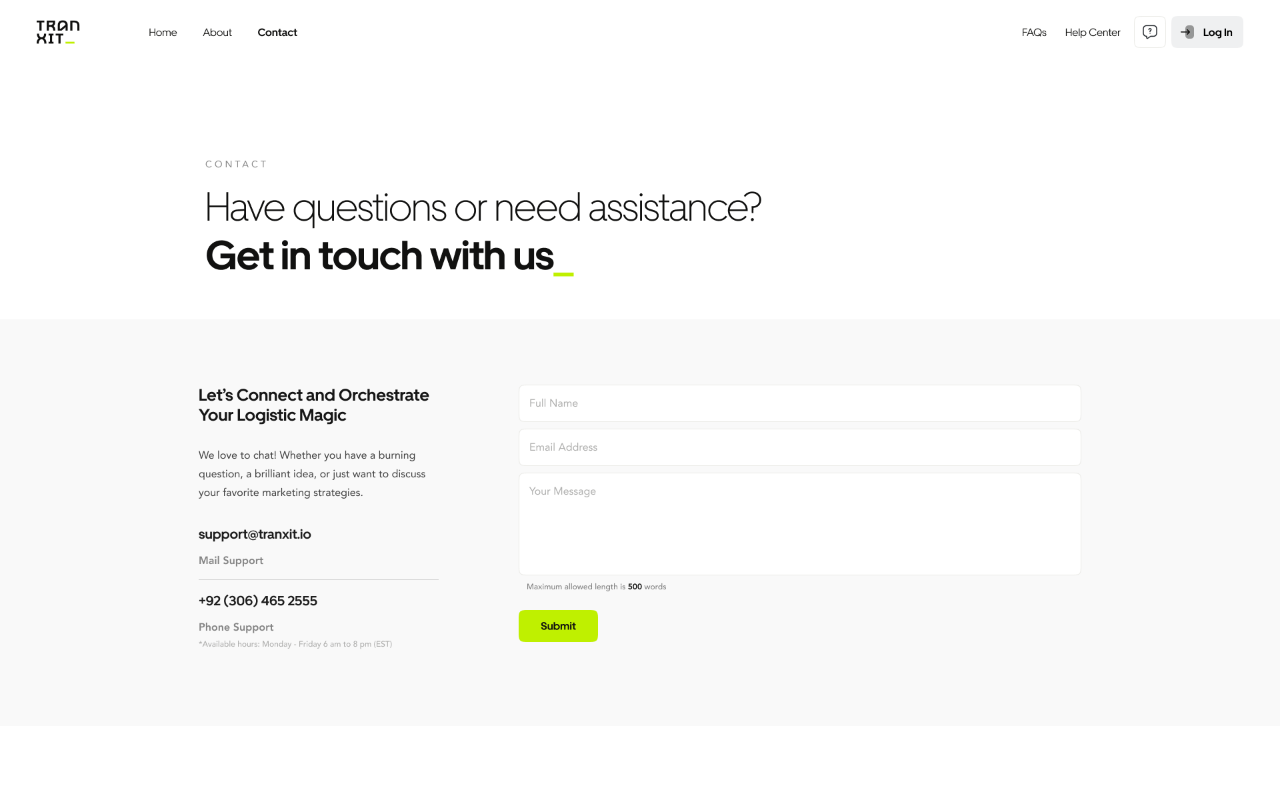
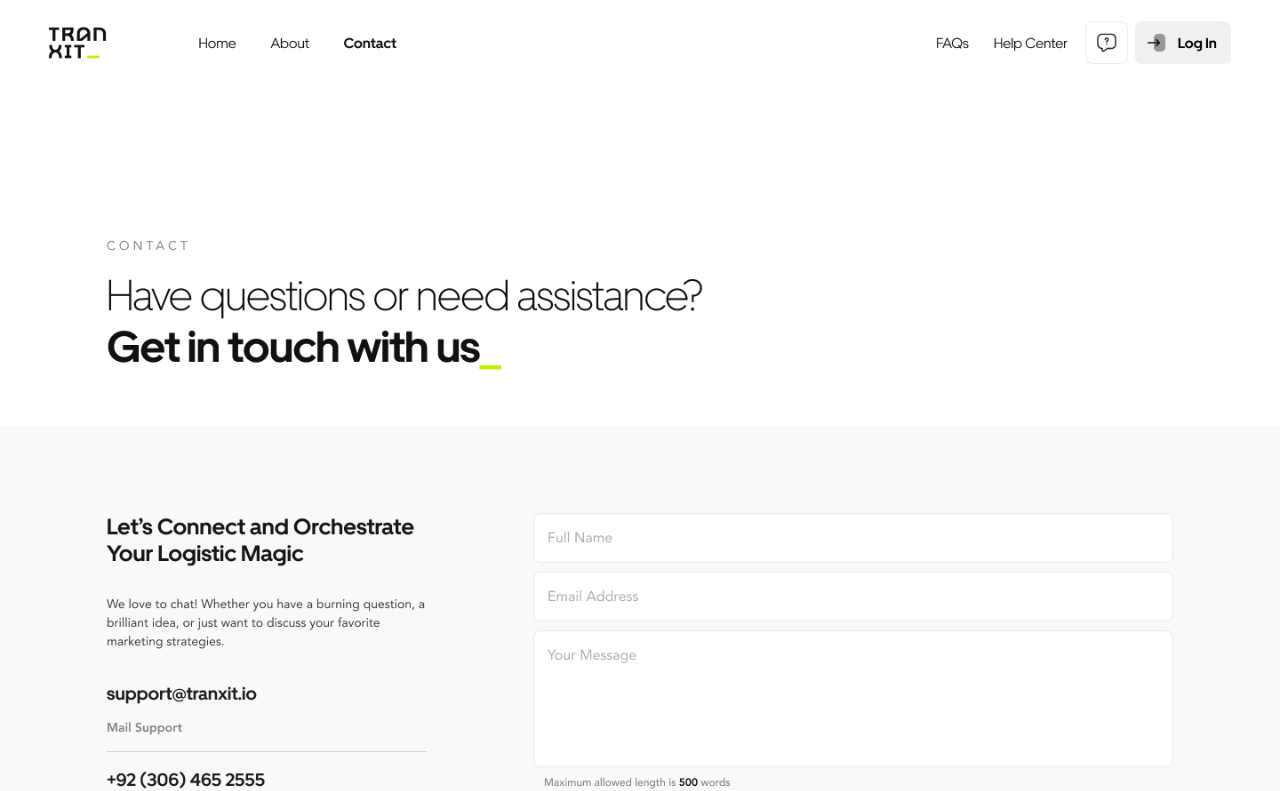
Before and after one commit to makewaysdotnet/TranXit-Frontend, a Next.js app: page /contact in a window 1280 px wide. Shown: the top 791 px of the page. Built offline with nearby package versions, Linux system fonts and the light colour scheme.

Commit message:
feat: add Figma contact landing page (#6)
Co-authored-by: Daniyal Rizvi <syeddaniyalrizvi@gmail.com>

```diff
--- a/src/app/contact/page.tsx
+++ b/src/app/contact/page.tsx
@@ -1,15 +1,63 @@
 import { FigmaExportPage } from "@/components/landing/figma-export-page";
 
 const desktopHotspots = [
-  { "aria-label": "Home", href: "/", x: 214, y: 24, width: 70, height: 48 },
-  { "aria-label": "Explore Features", href: "/#features", x: 300, y: 24, width: 166, height: 48 },
-  { "aria-label": "Understand TranXIT", href: "/#platform", x: 474, y: 24, width: 210, height: 48 },
-  { "aria-label": "About", href: "/about", x: 690, y: 24, width: 86, height: 48 },
-  { "aria-label": "Pricing", href: "/#pricing", x: 790, y: 24, width: 88, height: 48 },
-  { "aria-label": "Contact", href: "/contact", x: 888, y: 24, width: 100, height: 48 },
-  { "aria-label": "FAQs", href: "/#faqs", x: 1540, y: 24, width: 74, height: 48 },
-  { "aria-label": "Help Center", href: "/contact", x: 1620, y: 24, width: 126, height: 48 },
-  { "aria-label": "Log in", href: "/login", x: 1768, y: 24, width: 112, height: 48 },
+  { "aria-label": "Home", href: "/", x: 215, y: 24, width: 56, height: 48 },
+  { "aria-label": "About", href: "/about", x: 293, y: 24, width: 65, height: 48 },
+  { "aria-label": "Contact", href: "/contact", x: 380, y: 24, width: 78, height: 48 },
+  { "aria-label": "FAQs", href: "/#faqs", x: 1511, y: 24, width: 56, height: 48 },
+  { "aria-label": "Help Center", href: "/contact", x: 1579, y: 24, width: 107, height: 48 },
+  { "aria-label": "Support", href: "/contact", x: 1698, y: 24, width: 48, height: 48 },
+  { "aria-label": "Log in", href: "/login", x: 1754, y: 24, width: 111, height: 48 },
+  { "aria-label": "Mail support", href: "mailto:support@tranxit.io", x: 298, y: 785, width: 360, height: 32 },
+  { "aria-label": "Phone support", href: "tel:+923064652555", x: 298, y: 885, width: 360, height: 32 },
+  { "aria-label": "Register account", href: "/register", x: 1322, y: 2339, width: 290, height: 63 },
+  { "aria-label": "Footer About", href: "/about", x: 644, y: 2807, width: 296, height: 28 },
+  { "aria-label": "Footer Explore Features", href: "/#features", x: 644, y: 2847, width: 296, height: 28 },
+  { "aria-label": "Footer Understand TranXIT", href: "/#platform", x: 644, y: 2887, width: 296, height: 28 },
+  { "aria-label": "Footer Our Partners", href: "/#partners", x: 644, y: 2927, width: 296, height: 28 },
+  { "aria-label": "Footer Contact", href: "/contact", x: 644, y: 2967, width: 296, height: 28 },
+  { "aria-label": "Footer support email", href: "mailto:support@tranxit.io", x: 980, y: 2834, width: 296, height: 28 },
+];
+
+const laptopHotspots = [
+  { "aria-label": "Home", href: "/", x: 215, y: 24, width: 56, height: 48 },
+  { "aria-label": "About", href: "/about", x: 293, y: 24, width: 65, height: 48 },
+  { "aria-label": "Contact", href: "/contact", x: 380, y: 24, width: 78, height: 48 },
+  { "aria-label": "FAQs", href: "/#faqs", x: 1031, y: 24, width: 56, height: 48 },
+  { "aria-label": "Help Center", href: "/contact", x: 1099, y: 24, width: 107, height: 48 },
+  { "aria-label": "Support", href: "/contact", x: 1218, y: 24, width: 48, height: 48 },
+  { "aria-label": "Log in", href: "/login", x: 1274, y: 24, width: 111, height: 48 },
+  { "aria-label": "Mail support", href: "mailto:support@tranxit.io", x: 120, y: 764, width: 360, height: 32 },
+  { "aria-label": "Phone support", href: "tel:+923064652555", x: 120, y: 861, width: 360, height: 32 },
+  { "aria-label": "Register account", href: "/register", x: 1030, y: 2312, width: 290, height: 63 },
+  { "aria-label": "Footer About", href: "/about", x: 430, y: 2780, width: 270, height: 28 },
+  { "aria-label": "Footer Explore Features", href: "/#features", x: 430, y: 2820, width: 270, height: 28 },
+  { "aria-label": "Footer Understand TranXIT", href: "/#platform", x: 430, y: 2860, width: 270, height: 28 },
+  { "aria-label": "Footer Our Partners", href: "/#partners", x: 430, y: 2900, width: 270, height: 28 },
+  { "aria-label": "Footer Contact", href: "/contact", x: 430, y: 2940, width: 270, height: 28 },
+  { "aria-label": "Footer support email", href: "mailto:support@tranxit.io", x: 740, y: 2807, width: 270, height: 28 },
+];
+
+const mobileHotspots = [
+  { "aria-label": "Home", href: "/", x: 24, y: 16, width: 64, height: 43 },
+  { "aria-label": "Mail support", href: "mailto:support@tranxit.io", x: 24, y: 687, width: 328, height: 32 },
+  { "aria-label": "Phone support", href: "tel:+923064652555", x: 24, y: 784, width: 328, height: 32 },
+  { "aria-label": "Register account", href: "/register", x: 24, y: 2472, width: 328, height: 45 },
+  { "aria-label": "Footer About", href: "/about", x: 24, y: 3036, width: 328, height: 28 },
+  { "aria-label": "Footer Explore Features", href: "/#features", x: 24, y: 3076, width: 328, height: 28 },
+  { "aria-label": "Footer Understand TranXIT", href: "/#platform", x: 24, y: 3116, width: 328, height: 28 },
+  { "aria-label": "Footer Our Partners", href: "/#partners", x: 24, y: 3156, width: 328, height: 28 },
+  { "aria-label": "Footer Contact", href: "/contact", x: 24, y: 3196, width: 328, height: 28 },
+  { "aria-label": "Footer support email", href: "mailto:support@tranxit.io", x: 24, y: 3341, width: 249, height: 28 },
+];
+
+const mobileDropdownHotspots = [
+  { "aria-label": "Home", href: "/", x: 24, y: 77, width: 96, height: 48 },
+  { "aria-label": "About", href: "/about", x: 24, y: 125, width: 96, height: 48 },
+  { "aria-label": "Pricing", href: "/#pricing", x: 24, y: 173, width: 96, height: 48 },
+  { "aria-label": "Contact", href: "/contact", x: 24, y: 221, width: 110, height: 48 },
+  { "aria-label": "Request a delivery", href: "/jobs/new", x: 32, y: 649, width: 311, height: 45 },
+  { "aria-label": "Own a company", href: "/courier/dashboard", x: 32, y: 706, width: 311, height: 45 },
 ];
 
 export default function ContactPage() {
@@ -22,12 +70,28 @@ export default function ContactPage() {
         width: 1920,
       }}
       desktopHotspots={desktopHotspots}
+      laptop={{
+        alt: "TranXIT Contact 1440 Figma export",
+        height: 3144,
+        src: "/landing/figma/contact-tablet.png",
+        width: 1440,
+      }}
+      laptopHotspots={laptopHotspots}
       mobile={{
         alt: "TranXIT Contact mobile Figma export",
         height: 4101,
         src: "/landing/figma/contact-mobile.png",
         width: 376,
       }}
+      mobileDropdown={{
+        alt: "TranXIT mobile navigation dropdown Figma export",
+        height: 812,
+        src: "/landing/figma/homepage-mobile-dropdown.png",
+        width: 375,
+      }}
+      mobileDropdownHotspots={mobileDropdownHotspots}
+      mobileHotspots={mobileHotspots}
+      mobileMenuButton={{ x: 309, y: 16, width: 42, height: 42 }}
     />
   );
 }
```
Also changed, not shown: public/landing/figma/contact-tablet.png (added).
